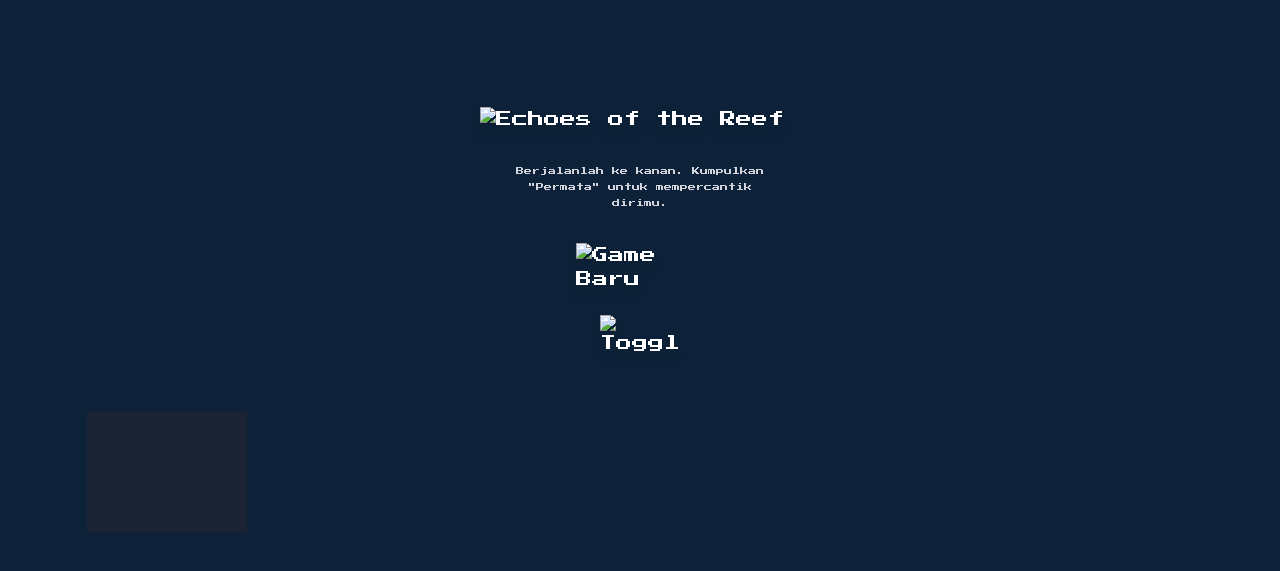
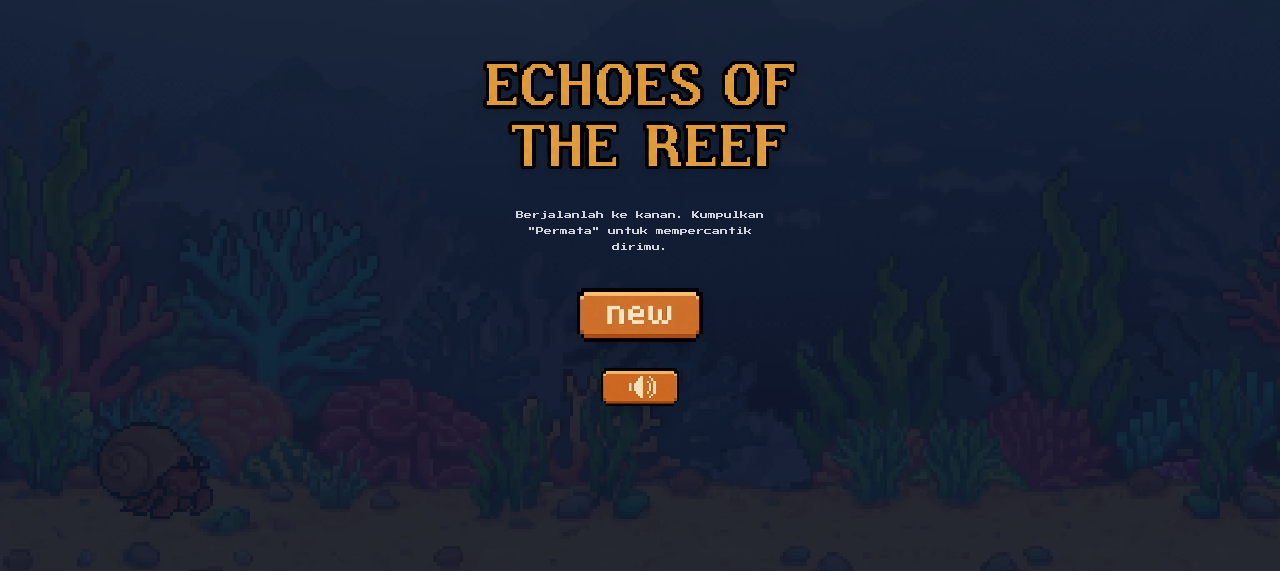
Before and after one commit to ItsBayyyy/echoes-of-the-reef, a plain HTML site: page index.html in a window 1280 px wide. Shown: the part 161-732 px from the top of the page. Drawn offline with nearby package versions, Linux system fonts and the light colour scheme.

Commit message:
fix image

```diff
--- a/index.html
+++ b/index.html
@@ -52,7 +52,7 @@
 
     <!-- Tombol Mute / Unmute (Pojok Kanan Bawah - IN GAME) -->
     <div id="inGameMuteBtn" class="interactive absolute bottom-6 right-6 z-50 hidden">
-        <img id="muteToggleBtn" src="assets/button/unmute.png" class="w-20 h-10 pixelated-img cursor-pointer hover:scale-110 transition-transform drop-shadow-lg" alt="Toggle Suara">
+        <img id="muteToggleBtn" src="assets/button/unmute.webp" class="w-20 h-10 pixelated-img cursor-pointer hover:scale-110 transition-transform drop-shadow-lg" alt="Toggle Suara">
     </div>
 
     <!-- Overlay UI HUD -->
@@ -78,7 +78,7 @@
 
     <!-- Layar Start -->
     <div id="startScreen" class="ui-layer interactive bg-slate-900/90 flex flex-col justify-center items-center z-50">
-        <img src="assets/name.png" class="w-64 md:w-80 mb-8 pixelated-img drop-shadow-lg" alt="Echoes of the Reef">
+        <img src="assets/name.webp" class="w-64 md:w-80 mb-8 pixelated-img drop-shadow-lg" alt="Echoes of the Reef">
 
         <!-- Bagian Progress Bar (Muncul Saat Loading) -->
         <div id="loadingSection" class="flex flex-col items-center w-full max-w-xs px-4">
@@ -95,11 +95,11 @@
             <!-- Tombol Menu Menggunakan Image Assets -->
             <div id="menuButtons" class="flex flex-col gap-4 items-center mb-4">
                 <div id="actionButtons" class="flex flex-col gap-4 items-center">
-                    <img id="resumeBtn" src="assets/button/resume.png" class="w-32 hidden pixelated-img cursor-pointer hover:scale-110 hover:brightness-110 transition-all drop-shadow-lg" alt="Lanjutkan">
-                    <img id="newBtn" src="assets/button/new.png" class="w-32 pixelated-img cursor-pointer hover:scale-110 hover:brightness-110 transition-all drop-shadow-lg" alt="Game Baru">
+                    <img id="resumeBtn" src="assets/button/resume.webp" class="w-32 hidden pixelated-img cursor-pointer hover:scale-110 hover:brightness-110 transition-all drop-shadow-lg" alt="Lanjutkan">
+                    <img id="newBtn" src="assets/button/new.webp" class="w-32 pixelated-img cursor-pointer hover:scale-110 hover:brightness-110 transition-all drop-shadow-lg" alt="Game Baru">
                 </div>
                 <!-- Tambahan Mute/Unmute khusus Main Menu -->
-                <img id="menuMuteBtn" src="assets/button/unmute.png" class="w-20 h-10 mt-2 pixelated-img cursor-pointer hover:scale-110 transition-transform drop-shadow-lg" alt="Toggle Suara">
+                <img id="menuMuteBtn" src="assets/button/unmute.webp" class="w-20 h-10 mt-2 pixelated-img cursor-pointer hover:scale-110 transition-transform drop-shadow-lg" alt="Toggle Suara">
             </div>
         </div>
     </div>
@@ -170,29 +170,29 @@
         };
 
         for(let i = 1; i <= 4; i++) {
-            let idleImg = new Image(); idleImg.src = `assets/kemo/kemo_idle/${i}.png`;
+            let idleImg = new Image(); idleImg.src = `assets/kemo/kemo_idle/${i}.webp`;
             assets.kemoIdle.frames.push(idleImg);
 
-            let walkImg = new Image(); walkImg.src = `assets/kemo/kemo_walk/${i}.png`;
+            let walkImg = new Image(); walkImg.src = `assets/kemo/kemo_walk/${i}.webp`;
             assets.kemoWalk.frames.push(walkImg);
 
-            let jumpImg = new Image(); jumpImg.src = `assets/kemo/kemo_jump/${i}.png`;
+            let jumpImg = new Image(); jumpImg.src = `assets/kemo/kemo_jump/${i}.webp`;
             assets.kemoJump.frames.push(jumpImg);
 
-            let crystalGImg = new Image(); crystalGImg.src = `assets/crystal/hijau/${i}.png`;
+            let crystalGImg = new Image(); crystalGImg.src = `assets/crystal/hijau/${i}.webp`;
             assets.crystalGreen.frames.push(crystalGImg);
         }
 
         for(let i = 1; i <= 6; i++) {
-            let crystalRImg = new Image(); crystalRImg.src = `assets/crystal/merah/${i}.png`;
+            let crystalRImg = new Image(); crystalRImg.src = `assets/crystal/merah/${i}.webp`;
             assets.crystalRed.frames.push(crystalRImg);
         }
 
-        assets.floor.img.src = 'assets/floor.png';
-        assets.bgFore.img.src = 'assets/bg_fore.png';
-        assets.bgMid.img.src = 'assets/bg_mid.png';
-        assets.bgDeep.img.src = 'assets/bg_deep.png';
-        assets.botol.img.src = 'assets/botol.png';
+        assets.floor.img.src = 'assets/floor.webp';
+        assets.bgFore.img.src = 'assets/bg_fore.webp';
+        assets.bgMid.img.src = 'assets/bg_mid.webp';
+        assets.bgDeep.img.src = 'assets/bg_deep.webp';
+        assets.botol.img.src = 'assets/botol.webp';
 
         let imagesLoaded = 0;
         const totalImages = 12 + 4 + 10 + 1;
@@ -347,7 +347,7 @@
         // --- SISTEM TOGGLE MUTE GLOBAL ---
         function toggleMuteState() {
             isMuted = !isMuted;
-            const iconSrc = isMuted ? 'assets/button/mute.png' : 'assets/button/unmute.png';
+            const iconSrc = isMuted ? 'assets/button/mute.webp' : 'assets/button/unmute.webp';
 
             // Ubah gambar pada kedua tombol sekaligus
             document.getElementById('muteToggleBtn').src = iconSrc;
```
